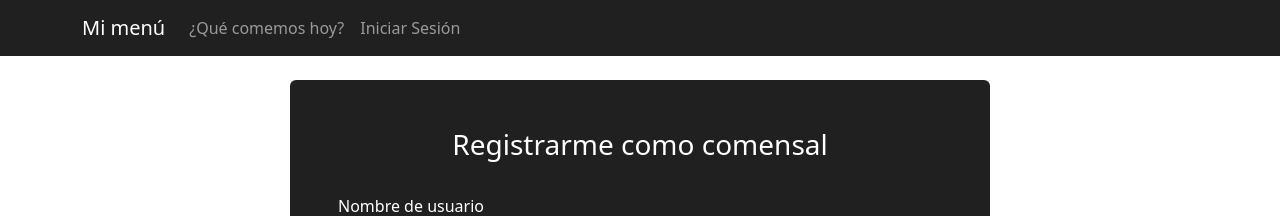
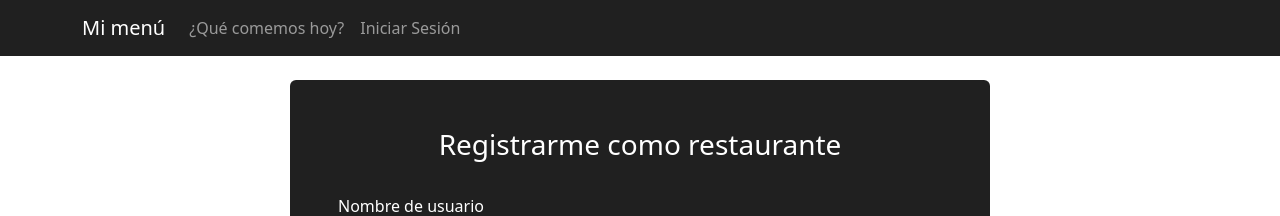
Before and after one commit to LucreciaMencia/Frontend_TPIntegrador_ComA_Scheiber_Mencia_Mencia, a React (Create React App) app: page /registroRestaurante in a window 1280 px wide. Shown: the top 216 px of the page. Built offline with nearby package versions, Linux system fonts and the light colour scheme.

Commit message:
correcion de Registro restaurante

```diff
--- a/src/paginas/publicas/RegistroRestaurante.jsx
+++ b/src/paginas/publicas/RegistroRestaurante.jsx
@@ -122,7 +122,7 @@
                 <div className='login template d-flex justify-content-center align-items-center bg-white'>
                     <div className='form_container p-5 rounded custom-bg'>
                         <form onSubmit={this.handleSubmit} style={estilo}>
-                            <h3 className='text-center'>Registrarme como comensal</h3>
+                            <h3 className='text-center'>Registrarme como restaurante</h3>
                             <br></br>
 
                             <div className='mb-2'>
```
